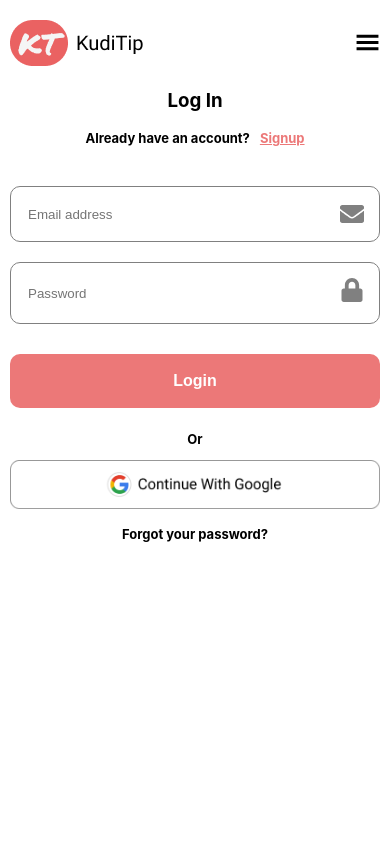
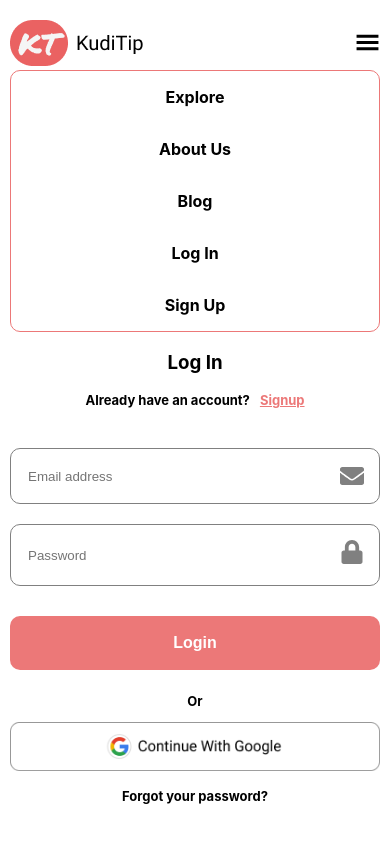
Before and after one commit to jaypee15/tipping_service, a React (Create React App) app in the folder kuditip_frontend/: page / in a window 390 px wide. Built offline with nearby package versions, Linux system fonts and the light colour scheme.

Commit message:
mobile menu added

```diff
--- a/kuditip_frontend/src/App.css
+++ b/kuditip_frontend/src/App.css
@@ -16,6 +16,10 @@
 }
 
 .menu {
+  display: none;
+}
+
+.mobile_nav {
   display: none;
 }
 
@@ -60,4 +64,24 @@ button {
     display: block;
     font-size: 25px;
   }
+
+  .mobile_nav {
+    display: block;
+    border-radius: 10px;
+    border: 1px solid #EC7878;
+  }
+
+  .mobile_nav a{
+    display: block;
+    color: #000;
+    text-decoration: none;
+    font-weight: bold;
+    text-align: center;
+    padding: 16px;
+    border-radius: 10px;
+  }
+
+  .mobile_nav a:hover{
+    background-color: #EC7878;
+  }
 }
--- a/kuditip_frontend/src/components/Header.js
+++ b/kuditip_frontend/src/components/Header.js
@@ -5,11 +5,16 @@ import { GiHamburgerMenu } from 'react-icons/gi';
 
 const Header = () => {
   return (
+    <div>
         <header className='header_section'>
 
             <Link>
                 <img src={logo} alt="kuditip_logo" />
             </Link>
+
+            <nav className='menu'>
+                <GiHamburgerMenu />
+            </nav>
 
             <nav className='nav_section'>
 
@@ -25,11 +30,23 @@ const Header = () => {
 
             </nav>
 
-        <nav className='menu'>
-            <GiHamburgerMenu />
+        </header>
+
+        <nav className='mobile_nav'>
+
+            <NavLink>Explore</NavLink>
+
+            <NavLink>About Us</NavLink>
+
+            <NavLink>Blog</NavLink>
+
+            <NavLink>Log In</NavLink>
+
+            <NavLink>Sign Up</NavLink>
+
         </nav>
 
-    </header>
+    </div>
   )
 }
 export default Header
```
Lines whose indentation alone changed are shown as unchanged.
